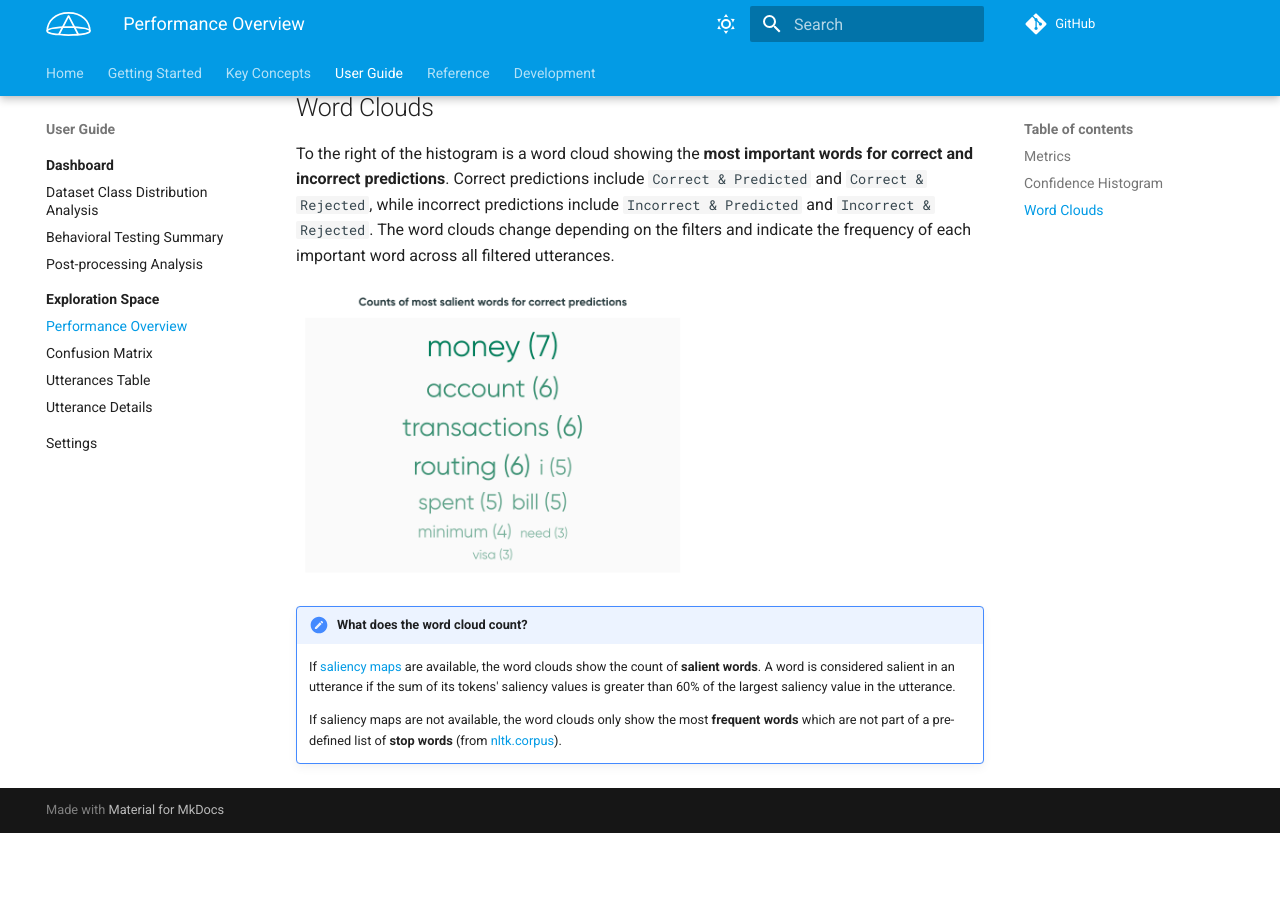
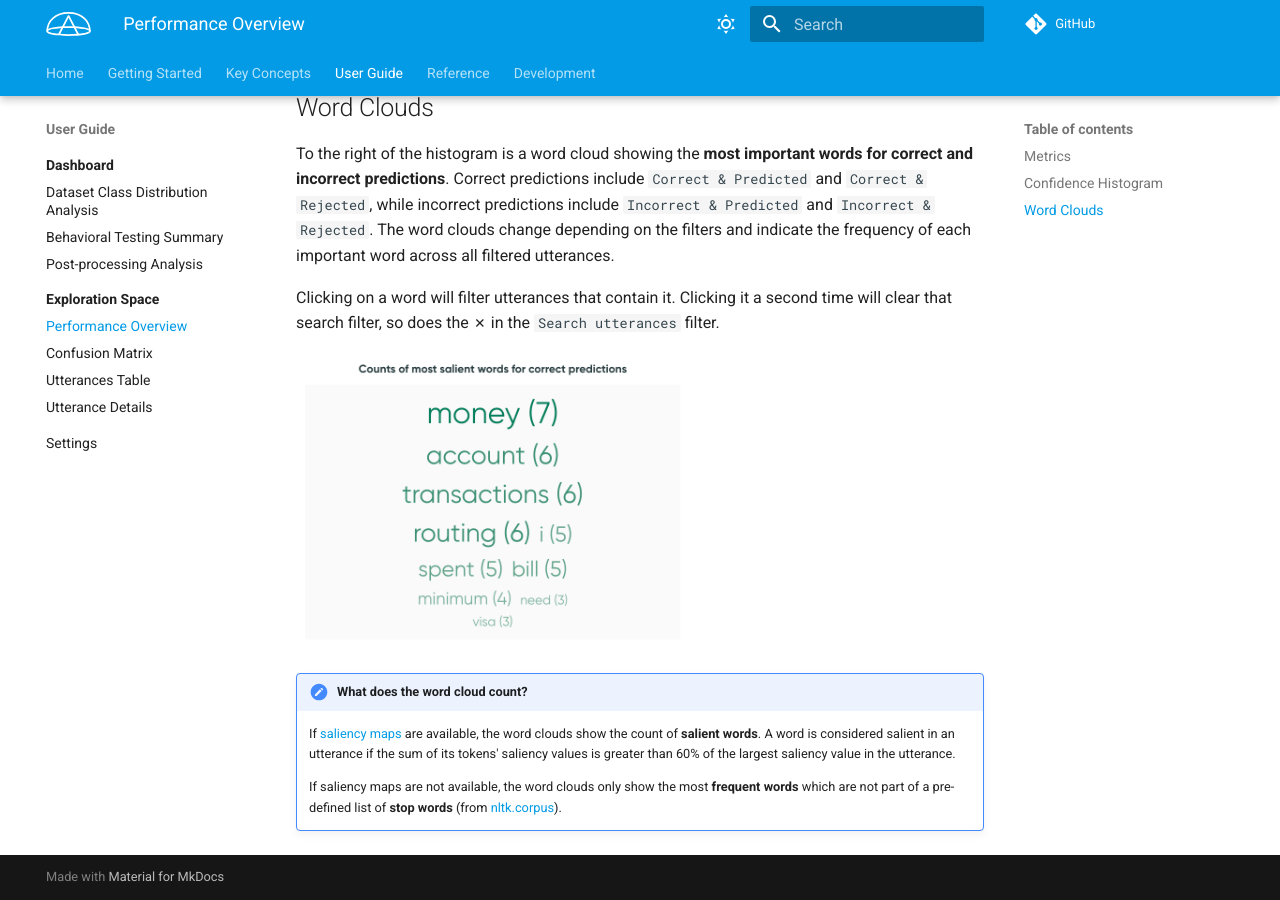
Before and after one commit to ServiceNow/azimuth, an MkDocs documentation site: the page built from docs/docs/user-guide/exploration-space/performance-overview.md, in a window 1280 px wide and 900 px high, scrolled down 1949 px. Built offline with MkDocs 1.6.1 and Material for MkDocs 9.7.7, drawn with Linux system fonts in a browser that asks for light colours; comment, search, counter and statistics services are not loaded; before the commit the page ends 2782 px from its top, so only the background shows below that.

Commit message:
Document top words links

```diff
--- a/docs/docs/user-guide/exploration-space/performance-overview.md
+++ b/docs/docs/user-guide/exploration-space/performance-overview.md
@@ -46,6 +46,9 @@ while incorrect predictions include `Incorrect & Predicted` and `Incorrect & Rej
 clouds change depending on the filters and indicate the frequency of each important word across all
 filtered utterances.
 
+Clicking on a word will filter utterances that contain it. Clicking it a second
+time will clear that search filter, so does the ✗ in the `Search utterances` filter.
+
 ![Screenshot](../../_static/images/exploration-space/word-cloud.png){: style="width:400px"}
 
 !!! note "What does the word cloud count?"
```
Also changed, not shown: docs/docs/user-guide/exploration-space/index.md (+1 -1 lines).
